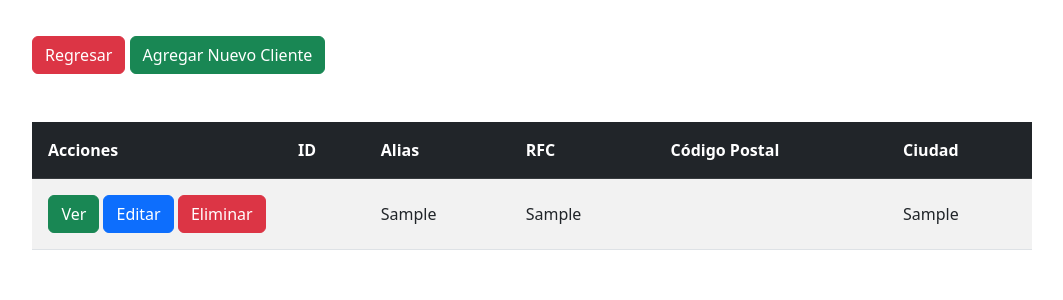
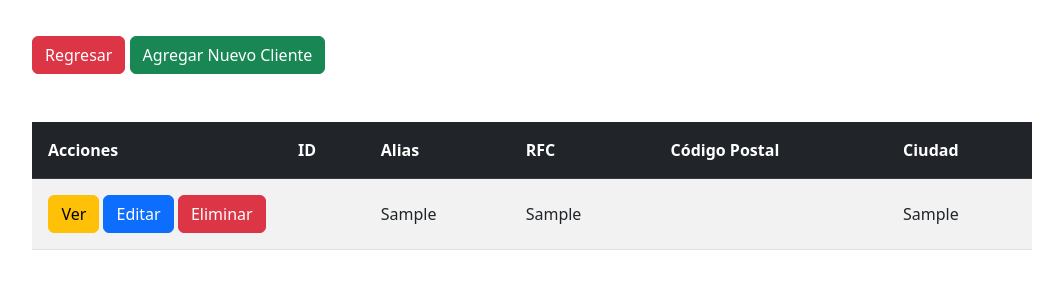
Before and after one commit to oscdev11/LV_KeterIntegrador5to, a CodeIgniter app: page /keter_integrador/index.php/clientesc/show in a window 1280 px wide. Shown: the part 171-471 px from the top of the page, without its empty margins (108-1171 px from the left). Run offline with CodeIgniter, Linux system fonts and the light colour scheme; tables that the repository leaves empty or names only in its code hold one stand-in row (values such as "Sample post"); data that the repository does not hold is empty; some libraries are stand-ins or nearby versions.

Commit message:
boton ver

```diff
--- a/application/views/clientes/listaClientes.php
+++ b/application/views/clientes/listaClientes.php
@@ -22,7 +22,7 @@
         <tbody>
             <?php foreach ($clientes as $key): ?>
                 <tr class="w-25 p-3">
-                    <td align="center" class="w-auto p-3 align-middle"> <a class="btn btn-success" href="<?=base_url('index.php/ClientesC/detalleCliente/').$key->id_Cliente ?>">Ver</a>
+                    <td align="center" class="w-auto p-3 align-middle"> <a class="btn btn-warning" href="<?=base_url('index.php/ClientesC/detalleCliente/').$key->id_Cliente ?>">Ver</a>
                      <a class="btn btn-primary" href="<?=base_url('index.php/ClientesC/updateCliente/').$key->id_Cliente ?>">Editar</a>
                      <a class="btn btn-danger" href="<?=base_url('index.php/ClientesC/borrarCliente/').$key->id_Cliente ?>">Eliminar</a>
                 </td>
```
